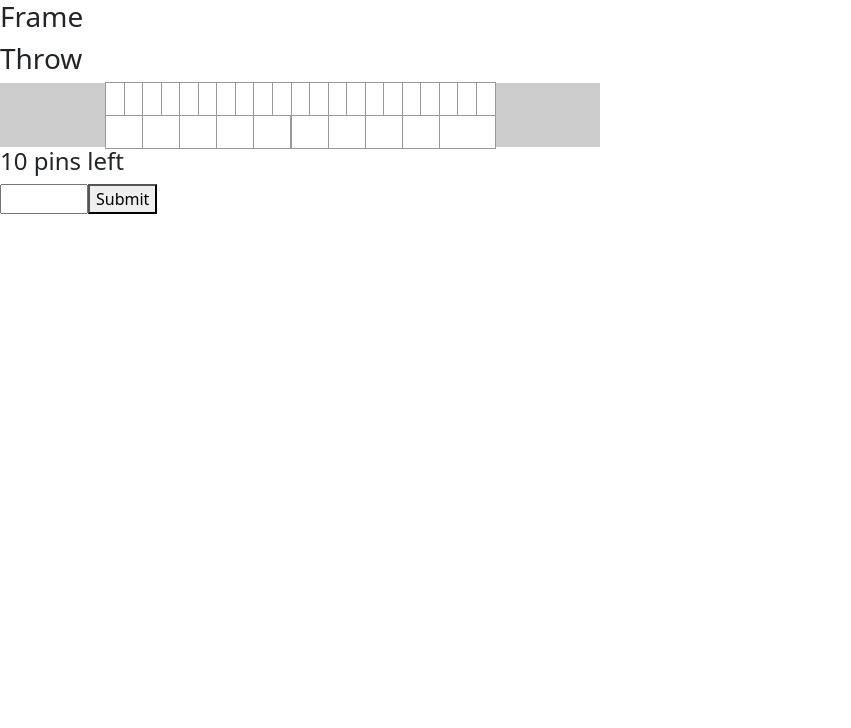
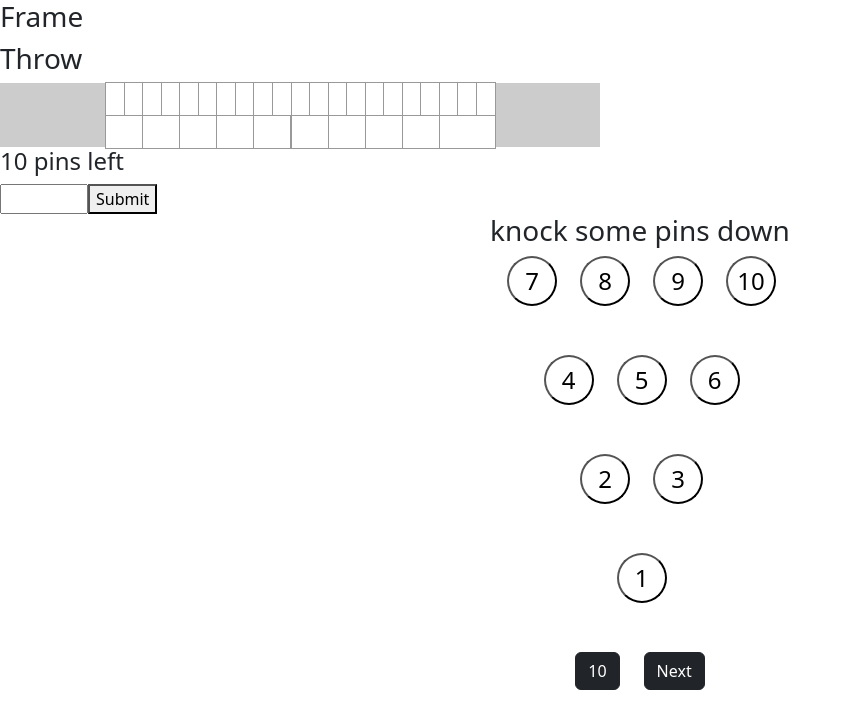
Before and after one commit to ejcanoy/my-bowling-app-front-end, a React (Create React App) app: page / in a window 1280 px wide. Shown: the top 728 px of the page, without its empty margins (0-851 px from the left). Built offline with nearby package versions, Linux system fonts and the light colour scheme; no server answers.

Commit message:
took out some console.logs

```diff
--- a/src/App.js
+++ b/src/App.js
@@ -27,9 +27,9 @@ function App() {
       <div>
 
       </div>
-      {/* <div>
+      <div>
         <CenteredContainer/>
-      </div> */}
+      </div>
     </>
   );
 }
@@ -98,7 +98,6 @@ function ScoreBoard() {
         const g = response.data.Responses.Game_Information[0];
         setGame(g);
         setData(arr);
-        console.log(isGameOver(g));
         if (arr[g.frame - 1].throw_one !== -1 && ((g.frame !== 10) || (g.frame === 10 && arr[g.frame - 1].throw_one + arr[g.frame - 1].throwTwo < 10))) {
           setPinsLeft(pinsLeft - arr[g.frame - 1].throw_one);
         } else if (g.frame === 10 && arr[g.frame - 1].throw_one === 10 && arr[g.frame - 1].throw_two !== -1 && arr[g.frame - 1].throw_two < 10) {
@@ -143,10 +142,8 @@ function ScoreBoard() {
 
     // create object that sends game and
     const body = {newGame, newData}
-    // console.log(body);
 
     putData(body).then(() => getData());
-    // console.log(data);
   }
 
   const putData = async (body) => {
@@ -291,7 +288,6 @@ function Rectangle({ total }) {
 }
 
 function Frame({f, throwOne, throwTwo, total}) {
-  // console.log("frame: " + f + " total: " + total);
   return (
     <>
       <div>
```
